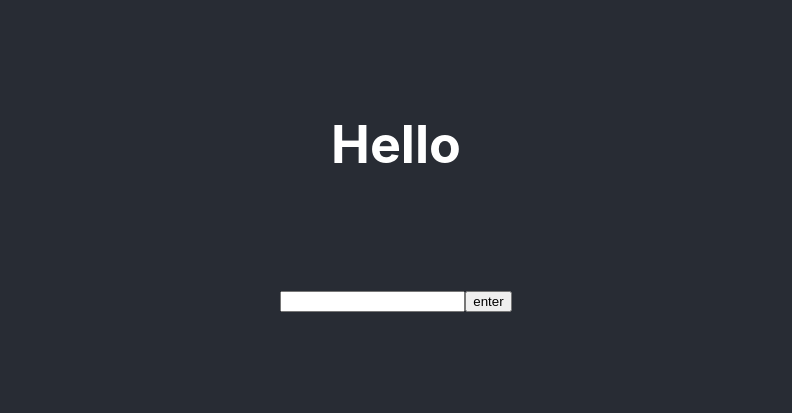
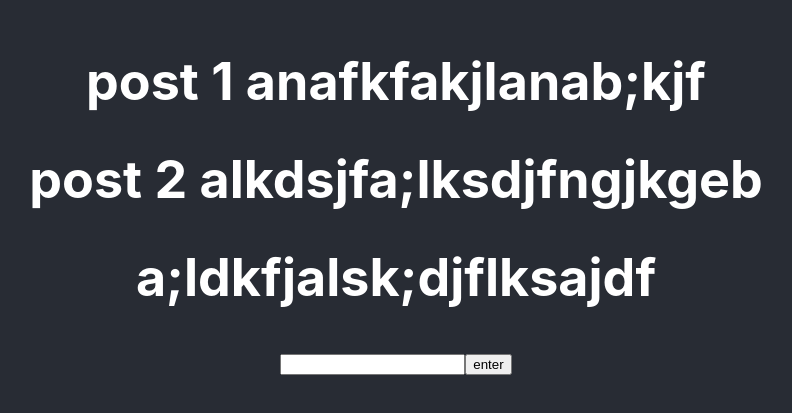
Before and after one commit to jhiatt/chat-story-app, a React (Create React App) app: page / in a window 1280 px wide. Shown: the part 205-618 px from the top of the page, without its empty margins (244-1036 px from the left). Built offline with nearby package versions, Linux system fonts and the light colour scheme.

Commit message:
need to lift state

```diff
--- a/src/App.js
+++ b/src/App.js
@@ -1,27 +1,15 @@
 import React from 'react';
-import logo from './logo.svg';
 import './App.css';
-import ChatBubble from './components/chatBubble';
 import UserChatBubble from './components/userChatBubble';
+import ChatText from './components/chatText';
 
 function App() {
   return (
     <div className="App">
       <header className="App-header">
-        <ChatBubble value="Hello"/>
+        <ChatText />
         <UserChatBubble />
-        {/* <img src={logo} className="App-logo" alt="logo" />
-        <p>
-          Edit <code>src/App.js</code> and save to reload.
-        </p>
-        <a
-          className="App-link"
-          href="https://reactjs.org"
-          target="_blank"
-          rel="noopener noreferrer"
-        >
-          Learn React
-        </a> */}
+
       </header>
     </div>
   );
--- a/src/components/chatBubble.js
+++ b/src/components/chatBubble.js
@@ -1,5 +1,6 @@
 import React from 'react';
 
+// This will be used to manage buble design and behavior
 class ChatBubble extends React.Component {
     constructor(props) {
         super(props);
--- /dev/null
+++ b/src/components/chatText.js
@@ -0,0 +1,27 @@
+import React from 'react';
+import ChatBubble from './chatBubble';
+import {post1, post2, post3} from './textStorage';
+
+// use this to generate random texts
+
+//To Do:
+//  How create different timing for each item
+//  How do we get our new submission onto the list
+//  How to randomize texts
+//  Add usernames to these texts (chirpy instead of twitter?)
+class ChatText extends React.Component {
+
+    render() {
+        const bubbledItems = [post1, post2, post3].map((item) =>
+            <ChatBubble value={item} />
+        );
+
+        return(
+            <div>
+                {bubbledItems}
+            </div>
+        )
+    }
+};
+
+export default ChatText;
--- /dev/null
+++ b/src/components/textStorage.js
@@ -0,0 +1,13 @@
+var post1 = "post 1 anafkfakjlanab;kjf";
+var post2 = "post 2 alkdsjfa;lksdjfngjkgeb";
+var post3 = "a;ldkfjalsk;djflksajdf"
+
+// setTimeout(function(){
+
+// },3000)
+
+
+// let allPosts = {post1, post2, post3}
+
+export {post1, post2, post3};
+// export default allPosts
--- a/src/components/userChatBubble.js
+++ b/src/components/userChatBubble.js
@@ -1,5 +1,5 @@
-import React, { useEffect } from 'react';
-import ChatBubble from './chatBubble';
+import React from 'react';
+
 
 class UserChatBubble extends React.Component {
     constructor(props) {
@@ -16,13 +16,16 @@ class UserChatBubble extends React.Component {
     handleSubmit(event) {
         alert(this.state.value);
         event.preventDefault();
+        // need this to return a component
     }
 
     render() {
         return (
             <React.Fragment>
-                <ChatBubble value={this.state.value} />
-                {/* Why isn't this working? ^^^^ This isn't updating after we load (useEffect?)*/}
+                <div >
+                    {this.state.value}
+                </div>
+                {/* This needs the same class as chatbubble*/}
                 <form onSubmit={this.handleSubmit} >
                     <input value={this.state.value} onChange={this.handleChange} />
                     <input type="submit" value="enter" />
```
